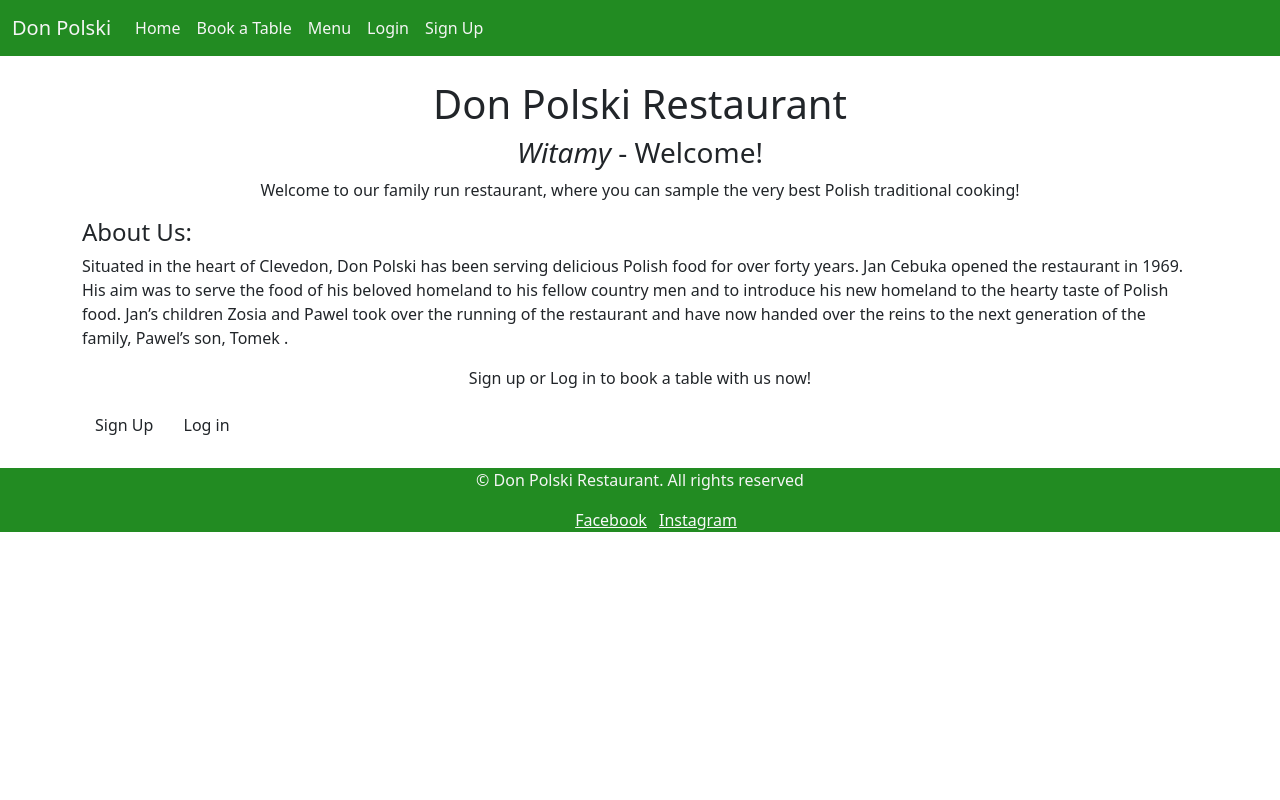
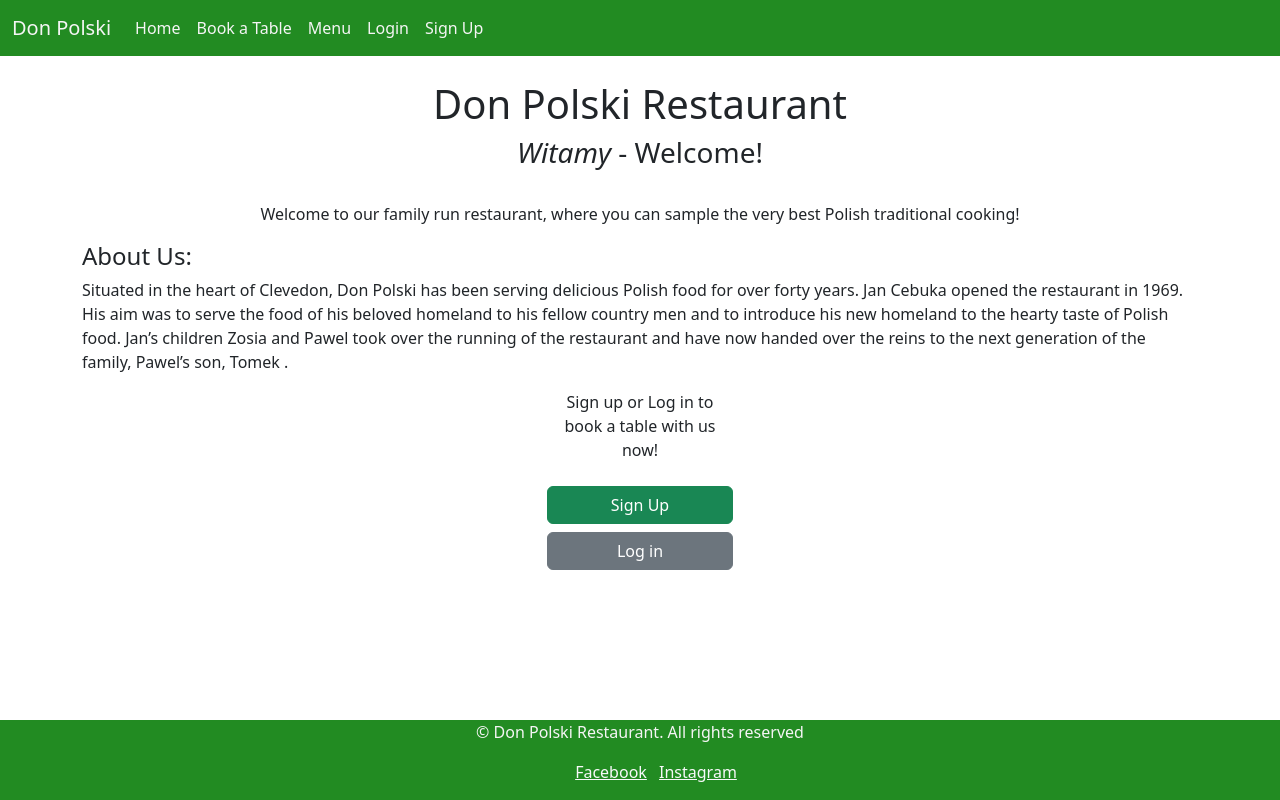
Before and after one commit to TiredSkitarii/don-polski-restaurant, a Django app: page / in a window 1280 px wide. Run offline with Django 4.2, Linux system fonts and the light colour scheme.

Commit message:
more css style changes to buttons on homepage

```diff
--- a/website/templates/base.html
+++ b/website/templates/base.html
@@ -21,7 +21,7 @@
 
 </head>
 
-<body>
+<body class="d-flex flex-column min-vh-100">
 
     <!-- Navigation -->
     <nav class="navbar navbar-expand-lg">
@@ -66,7 +66,7 @@
         {% block content %}{% endblock %}
     </main>
 
-    <footer class="footer">
+    <footer class="footer mt-auto">
         <div class="container text-center">
             <p>&copy; {{ current_year }} Don Polski Restaurant. All rights reserved</p>
             <ul class="list-item">
--- a/website/templates/website/home.html
+++ b/website/templates/website/home.html
@@ -6,7 +6,7 @@
 
 <div>
     <h3 class="text-center"><em>Witamy</em> - Welcome!</h3>
-
+    <br>
     <p class="text-center">Welcome to our family run restaurant, where you can sample the very best Polish traditional cooking!</p>
 </div>
 
@@ -16,14 +16,14 @@
 </p>
 </div>
 
-<div>
+<div class="d-grid gap-2 col-2 mx-auto">
     {% if user.is_authenticated %}
     <p class="text-center">Book a table with us now!</p>
-    <a href="{% url 'book_table' %}" class="btn btn-accent">Book Now!</a>
+    <a href="{% url 'book_table' %}" class="btn btn-success mx-auto">Book Now!</a>
     {% else %}
     <p class="text-center"> Sign up or Log in to book a table with us now!</p>
-    <a href="{% url 'account_signup' %}" class="btn btn-accent">Sign Up</a>
-    <a href="{% url 'account_login' %}" class="btn btn-accent">Log in</a>
+    <a href="{% url 'account_signup' %}" class="btn btn-success">Sign Up</a>
+    <a href="{% url 'account_login' %}" class="btn btn-secondary">Log in</a>
     {% endif %}
 </div>
 
```
